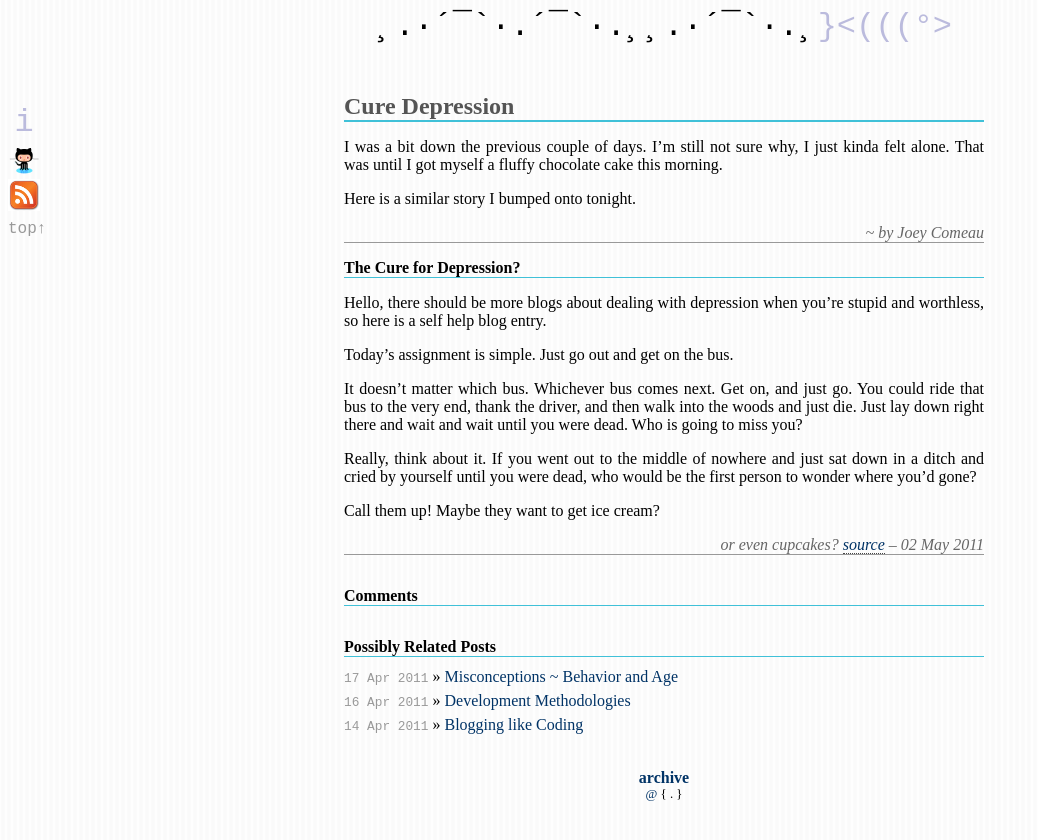
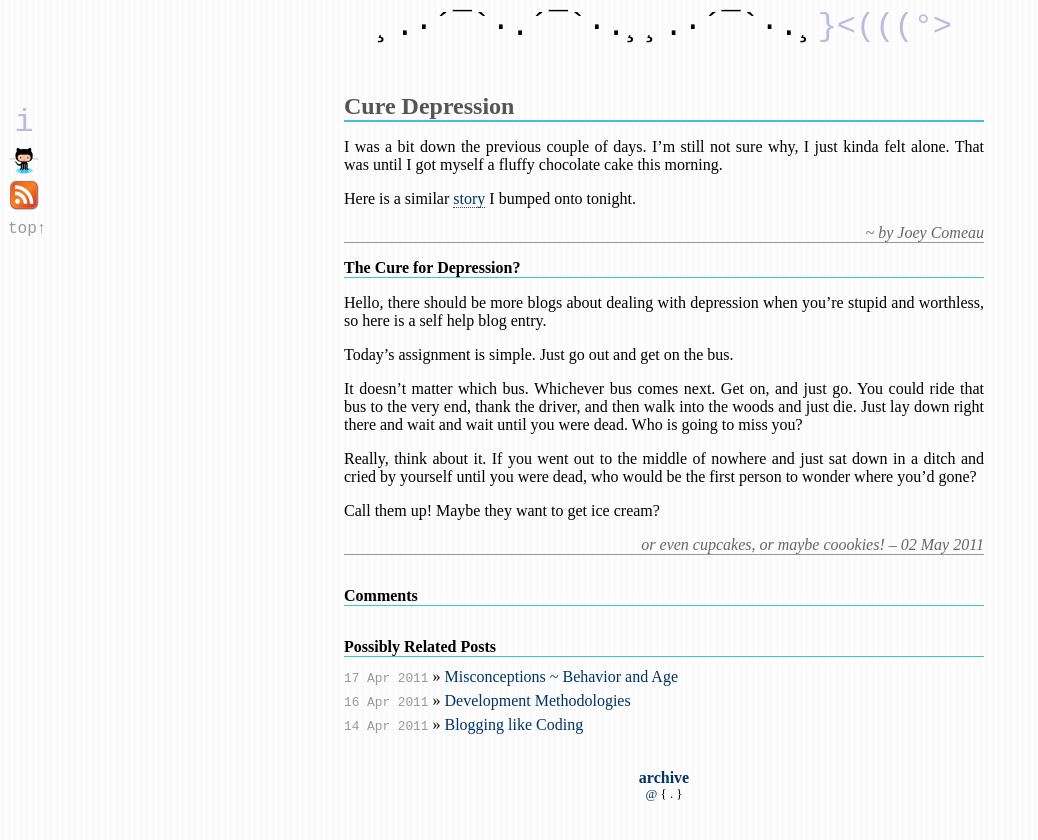
Before and after one commit to c00kiemon5ter/c00kiemon5ter.github.com, a Jekyll site: the page built from _posts/2011-05-02-Cure-depression.markdown, in a window 1280 px wide. Shown: the top 840 px of the page, without its empty margins (0-1038 px from the left). Built offline with Jekyll 4.4.1, drawn with Linux system fonts in a browser that asks for light colours; comment, search, counter and statistics services are not loaded.

Commit message:
Cure depression: minor changes

```diff
--- a/_posts/2011-05-02-Cure-depression.markdown
+++ b/_posts/2011-05-02-Cure-depression.markdown
@@ -11,7 +11,7 @@ I was a bit down the previous couple of days.
 I'm still not sure why, I just kinda felt alone.
 That was until I got myself a fluffy chocolate cake this morning.
 
-Here is a similar story I bumped onto tonight.
+Here is a similar [story] I bumped onto tonight.
 
 ~ by Joey Comeau
 {:.meta}
@@ -35,6 +35,7 @@ who would be the first person to wonder where you'd gone?
 
 Call them up! Maybe they want to get ice cream?
 
-or even cupcakes? [source](http://cargocollective.com/joeycomeau/#1343146/The-Cure-for-Depression)
--- {{ page.date | date_to_string }}
+or even cupcakes, or maybe coookies! -- {{ page.date | date_to_string }}
 {:.meta}
+
+[story]: http://cargocollective.com/joeycomeau/#1343146/The-Cure-for-Depression
```
